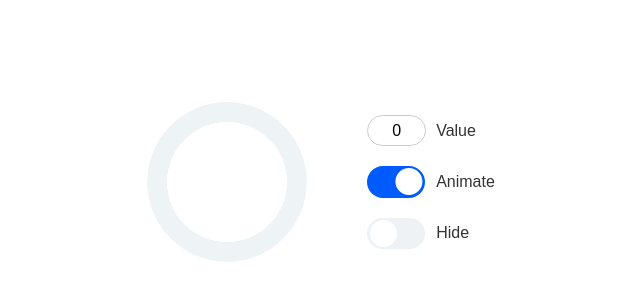
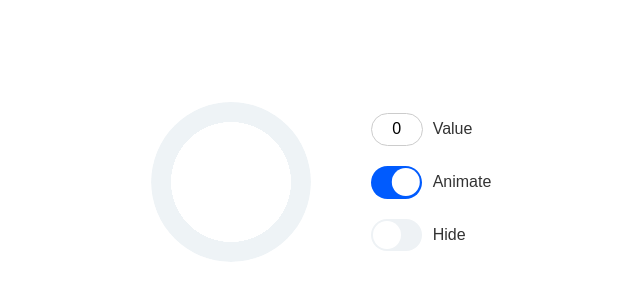
Before and after one commit to Maine-Coon225/Maine-Coon225.github.io, a plain HTML site: page index.html in a window 1280 px wide. Shown: the part 218-518 px from the top of the page, 319-959 px from the left. Drawn offline with Linux system fonts and the light colour scheme.

Commit message:
change checkbox

```diff
--- a/styles.css
+++ b/styles.css
@@ -61,8 +61,8 @@ body {
   }
 
   & input[type="number"] {
-    width: 47px;
-    height: 19px;
+    width: 40px;
+    height: 21px;
     padding: 5px;
     text-align: center;
     border-radius: 30px;
@@ -82,8 +82,8 @@ body {
   & input[type="checkbox"] {
     margin: 0;
     appearance: none;
-    width: 58px;
-    height: 31.4px;
+    width: 51.6px;
+    height: 32.6px;
     background-color: #eef2f5;
     border-radius: 30px;
     position: relative;
@@ -98,17 +98,17 @@ body {
   & input[type="checkbox"]::before {
     content: "";
     position: absolute;
-    top: 2px;
-    left: 2.4px;
-    width: 27px;
-    height: 27px;
+    top: 2.2px;
+    left: 2.2px;
+    width: 28.4px;
+    height: 28.4px;
     background-color: #fff;
     border-radius: 50%;
     transition: transform 0.3s ease;
   }
 
   & input[type="checkbox"]:checked::before {
-    transform: translateX(25.4px);
+    transform: translateX(18.8px);
   }
 }
 
```
